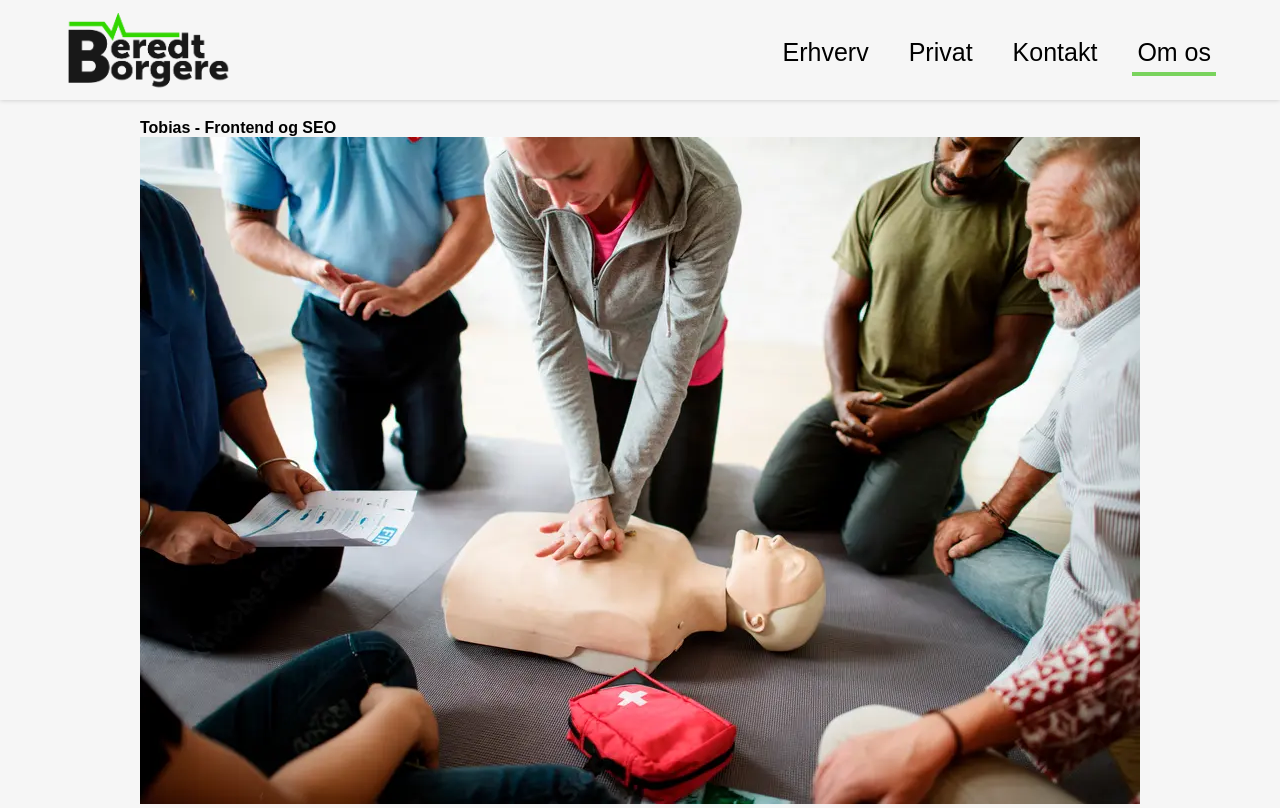
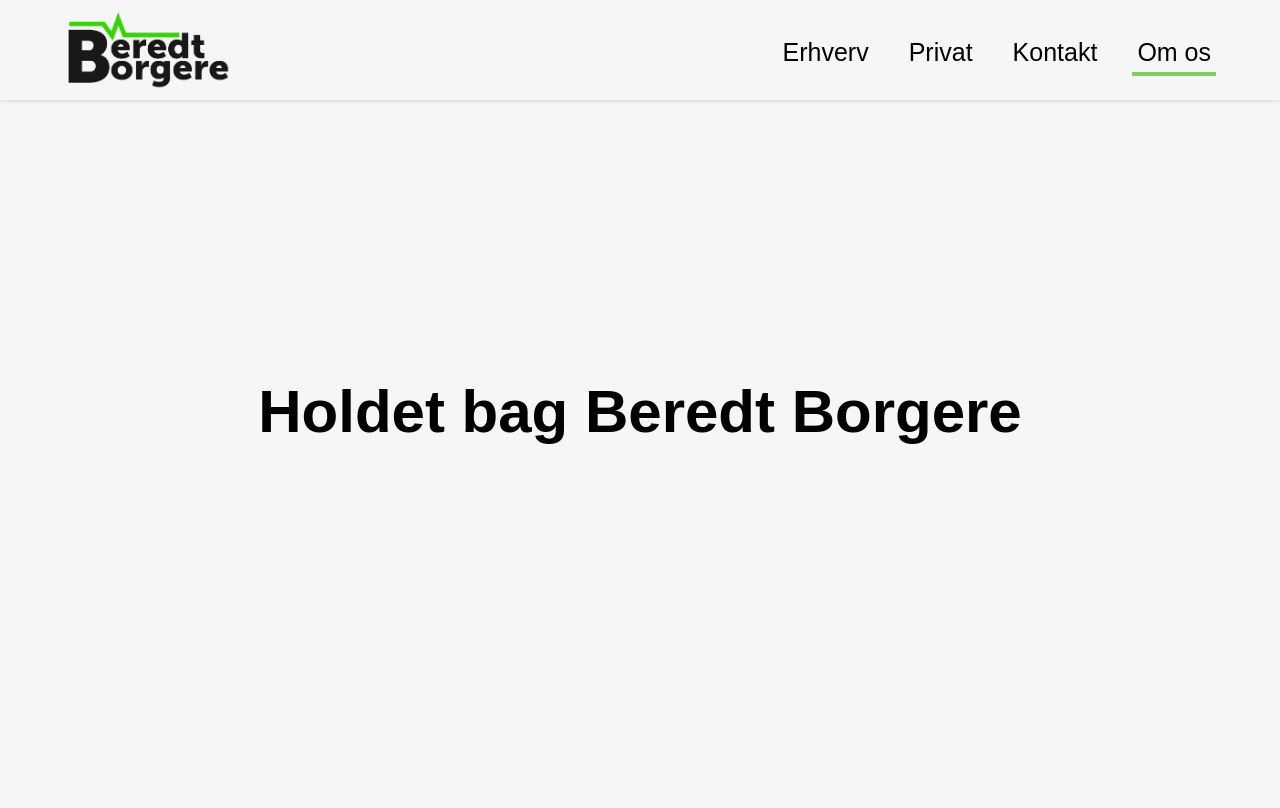
Before and after one commit to First-aid-website/Exam-project-spring-2024, a plain HTML site: page public/html/about.html in a window 1280 px wide. Shown: the top 808 px of the page. Drawn offline with Linux system fonts and the light colour scheme.

Commit message:
Oops, we forgot about the about page
- We won't have the time to fix this, but then again, we don't know what content to add here anyways, so the headings will have to suffice.

```diff
--- a/public/html/about.html
+++ b/public/html/about.html
@@ -51,8 +51,7 @@
             <h1>Holdet bag Beredt Borgere</h1>
             <ul id="employeeList">
                 <li class="employee">
-                    <h4>Tobias - Frontend og SEO</h4>
-                    <img src="/media/bck_cpr.webp" alt="">
+
                 </li>
             </ul>
         </section>
```
